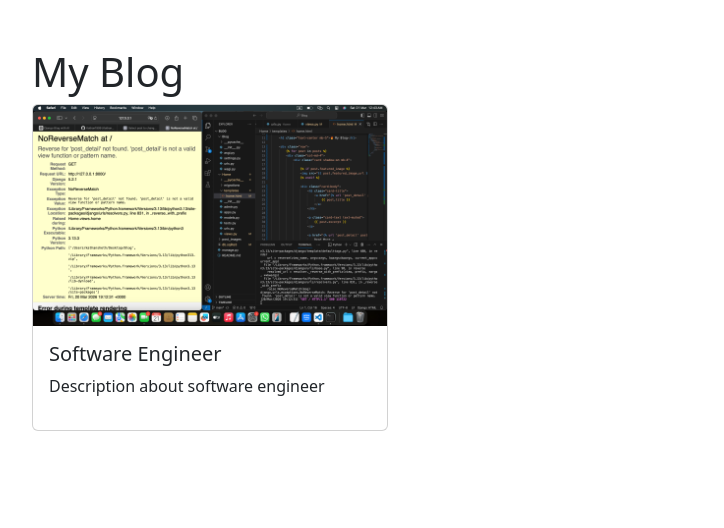
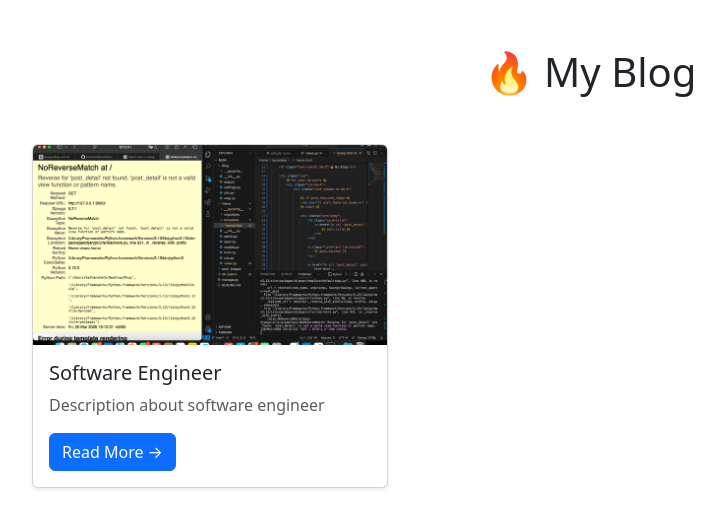
Before and after one commit to Kathan1999/Blog, a Django app: template Home/templates/home.html in a window 1280 px wide. Shown: the top 528 px of the page, without its empty margins (50-774 px from the left). Run offline with Django 5.2, Linux system fonts and the light colour scheme; the template is opened without the code that fills it: values that come from a table or form of the project are taken from there, others are empty; data comes from the database, SQL or seed files in the repository; both versions use the stored data as it was after the commit.

Commit message:
new design slightly improved

```diff
--- a/Home/templates/home.html
+++ b/Home/templates/home.html
@@ -5,23 +5,42 @@
     <link href="https://cdn.jsdelivr.net/npm/bootstrap@5.3.0/dist/css/bootstrap.min.css" rel="stylesheet">
 </head>
 <body>
+
 <div class="container mt-5">
-            <h1>My Blog</h1>
+
+    <h1 class="text-center mb-5">🔥 My Blog</h1>
 
     <div class="row">
         {% for post in posts %}
         <div class="col-md-4">
-                    <div class="card mb-4">
+            <div class="card shadow-sm mb-4">
+
                 {% if post.featured_image %}
-                        <img src="{{post.featured_image.url}}" class="card-img-top">
+                <img src="{{ post.featured_image.url }}" class="card-img-top" style="height:200px; object-fit:cover;">
                 {% endif %}
 
                 <div class="card-body">
-                            <h5>{{ post.title }}</h5>
-                            <p>{{ post.excerpt }}</p>
+                    <h5 class="card-title">
+                        <a href="{% url 'post_detail' post.slug %}" class="text-dark text-decoration-none">
+                            {{ post.title }}
+                        </a>
+                    </h5>
+
+                    <p class="card-text text-muted">
+                        {{ post.excerpt }}
+                    </p>
+
+                    <a href="{% url 'post_detail' post.slug %}" class="btn btn-primary">
+                        Read More →
+                    </a>
                 </div>
+
             </div>
         </div>
         {% endfor %}
     </div>
+
 </div>
+
+</body>
+</html>
--- a/Home/urls.py
+++ b/Home/urls.py
@@ -4,4 +4,5 @@ from Home import views
 
 urlpatterns = [
    path('', views.home, name="home"),
+   path('post/<slug:slug>/', views.post_detail, name='post_detail')
 ]
```
Also changed, not shown: Home/views.py (+7 -3 lines), db.sqlite3, post_images/Screenshot_2026-03-21_at_12.43.07AM.png (added). Lines whose indentation alone changed are shown as unchanged.
